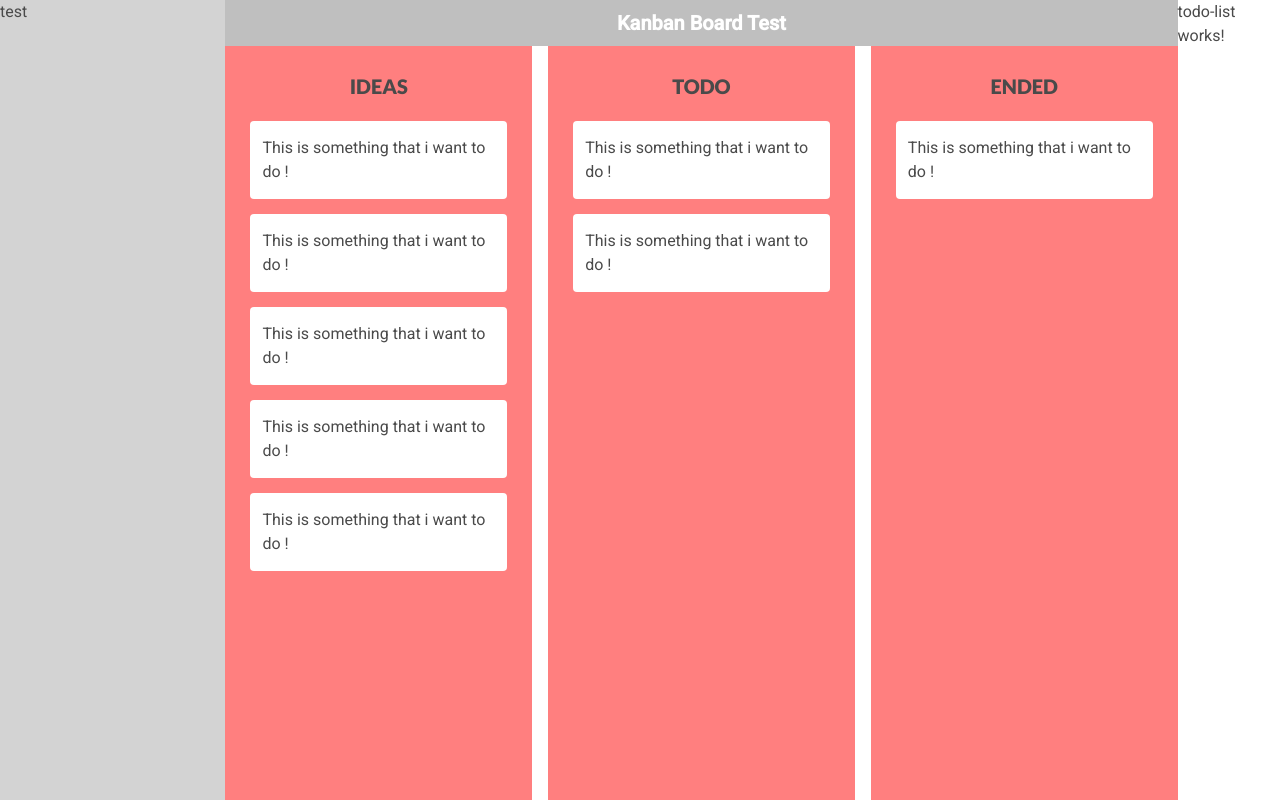
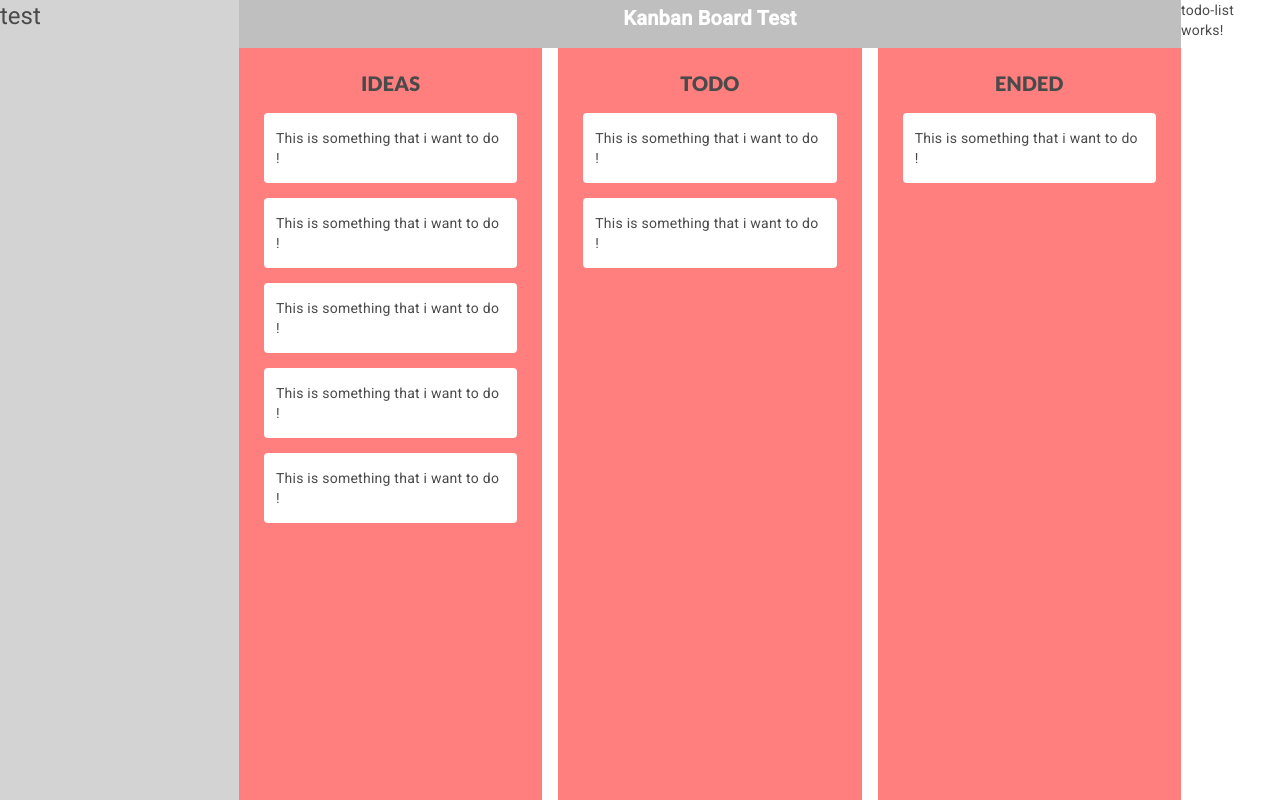
Before and after one commit to mdorizon/dashboard-project, an Angular app: page / in a window 1280 px wide. Built offline with nearby package versions, Linux system fonts and the light colour scheme.

Commit message:
dragdrop module

```diff
--- a/angular.json
+++ b/angular.json
@@ -37,6 +37,7 @@
               "src/assets"
             ],
             "styles": [
+              "@angular/material/prebuilt-themes/indigo-pink.css",
               "src/styles.scss"
             ],
             "scripts": [],
@@ -102,6 +103,7 @@
               "src/assets"
             ],
             "styles": [
+              "@angular/material/prebuilt-themes/indigo-pink.css",
               "src/styles.scss"
             ],
             "scripts": []
--- a/package.json
+++ b/package.json
@@ -17,6 +17,7 @@
     "@angular/compiler": "^17.0.0",
     "@angular/core": "^17.0.0",
     "@angular/forms": "^17.0.0",
+    "@angular/material": "^17.0.4",
     "@angular/platform-browser": "^17.0.0",
     "@angular/platform-browser-dynamic": "^17.0.0",
     "@angular/platform-server": "^17.0.0",
--- a/src/styles.scss
+++ b/src/styles.scss
@@ -2,3 +2,5 @@
 @import '../src/_main-styles.scss';
 html, body { height: 100%; }
 body { margin: 0; font-family: Roboto, "Helvetica Neue", sans-serif; }
+html, body { height: 100%; }
+body { margin: 0; font-family: Roboto, "Helvetica Neue", sans-serif; }
```
Also changed, not shown: src/app/app.module.ts (+6 -1 lines), 1 other file (tests, documents, lock files or other folders).
